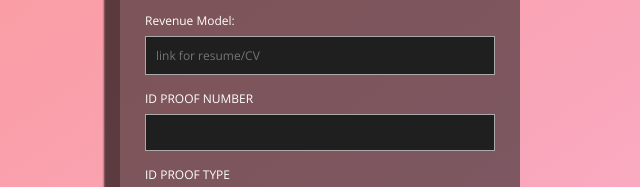
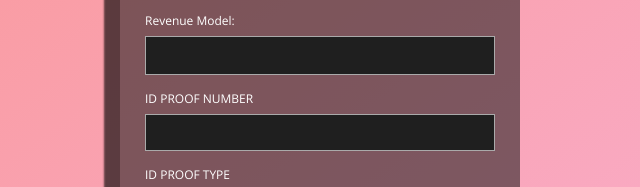
Before and after one commit to singhalshreya/Connex-Start-Ups, a plain HTML site: page investorform.html in a window 1280 px wide. Shown: the part 383-570 px from the top of the page, 320-960 px from the left. Drawn offline with nearby package versions, Linux system fonts and the light colour scheme.

Commit message:
Update investorform.html

```diff
--- a/investorform.html
+++ b/investorform.html
@@ -29,7 +29,7 @@
 
                 <fieldset>
                     <label for="igLink">Revenue Model:</label>
-                    <input placeholder="link for resume/CV" type="url" tabindex="4" id="igLink" required>
+                    <input placeholder="" type="url" tabindex="4" id="igLink" required>
                 </fieldset>
 
 
```
